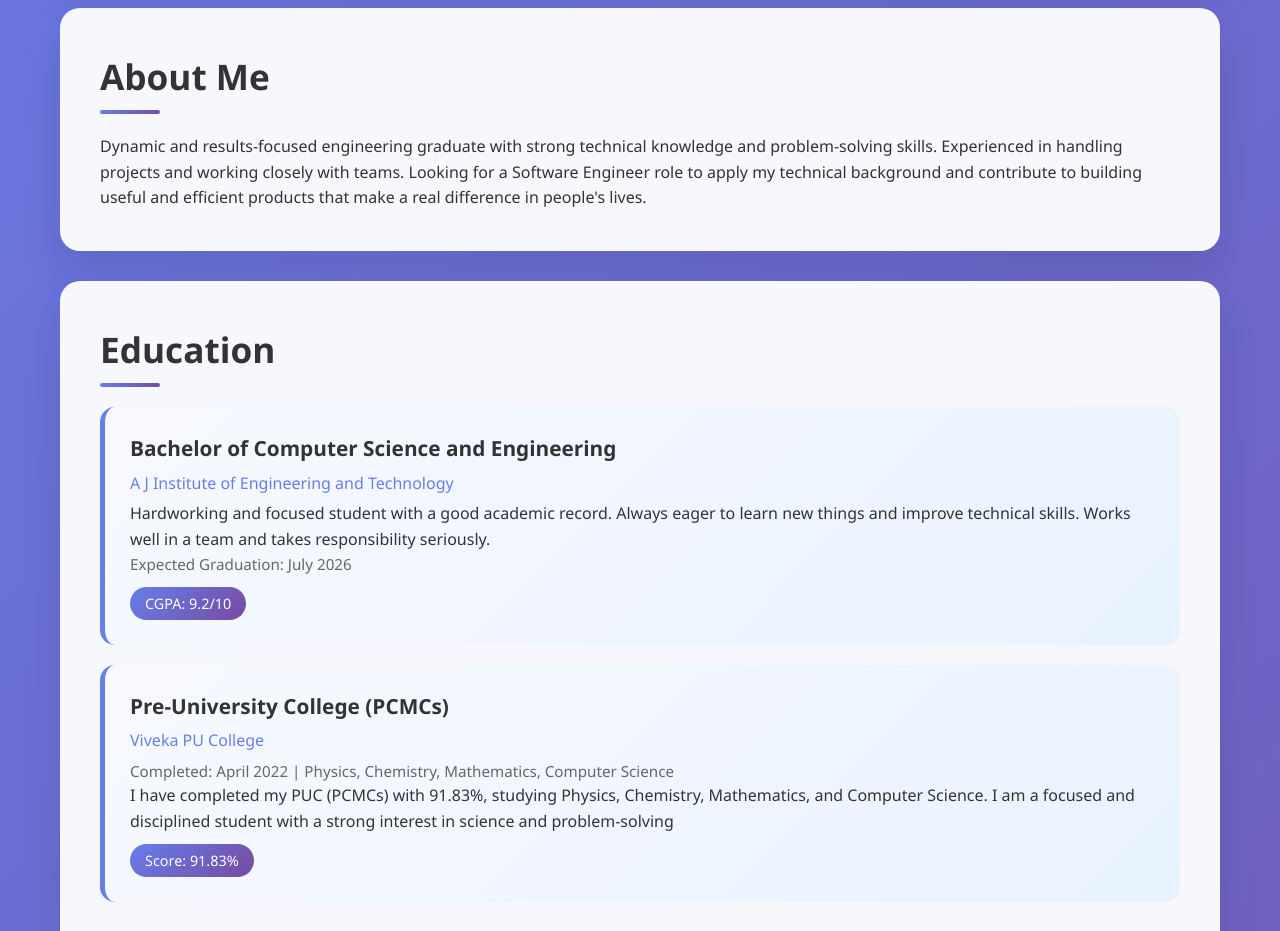
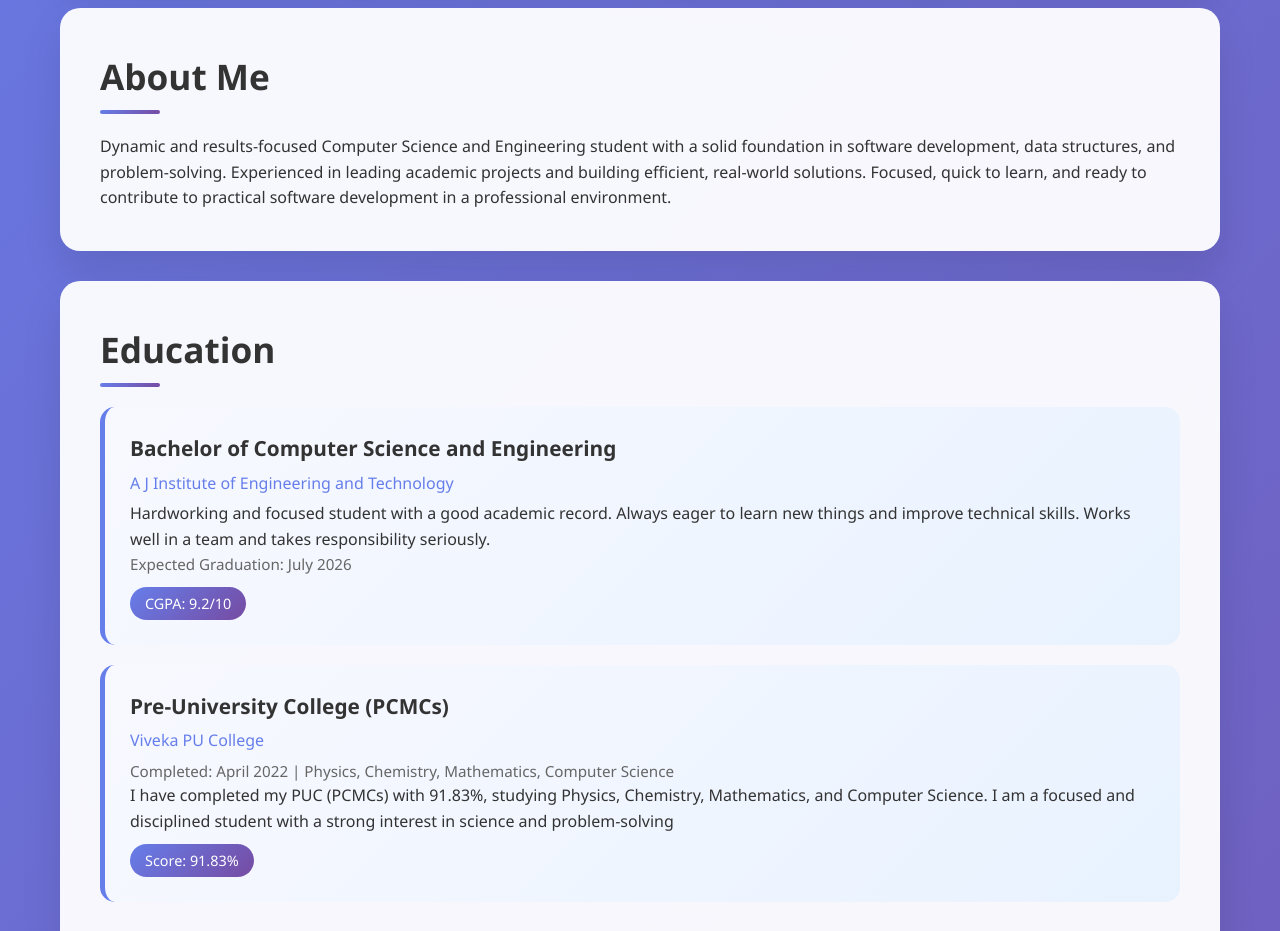
Before and after one commit to Nayanapoojary/Portfolio, a plain HTML site: page index.html in a window 1280 px wide. Shown: the part 820-1751 px from the top of the page. Drawn offline with Linux system fonts and the light colour scheme.

Commit message:
changed code

```diff
--- a/index.html
+++ b/index.html
@@ -381,10 +381,9 @@
         <div class="section">
             <h2>About Me</h2>
             <p class="About Me">
-                Dynamic and results-focused engineering graduate with strong technical knowledge and problem-solving skills.
-                Experienced in handling projects and working closely with teams. Looking for a Software Engineer role to apply
-                my technical background and contribute to building useful and efficient products that make a real difference
-                in people's lives.
+            Dynamic and results-focused Computer Science and Engineering student with a solid foundation in software development, data structures, and problem-solving.
+            Experienced in leading academic projects and building efficient, real-world solutions.
+            Focused, quick to learn, and ready to contribute to practical software development in a professional environment.
             </p>
         </div>
 
```
